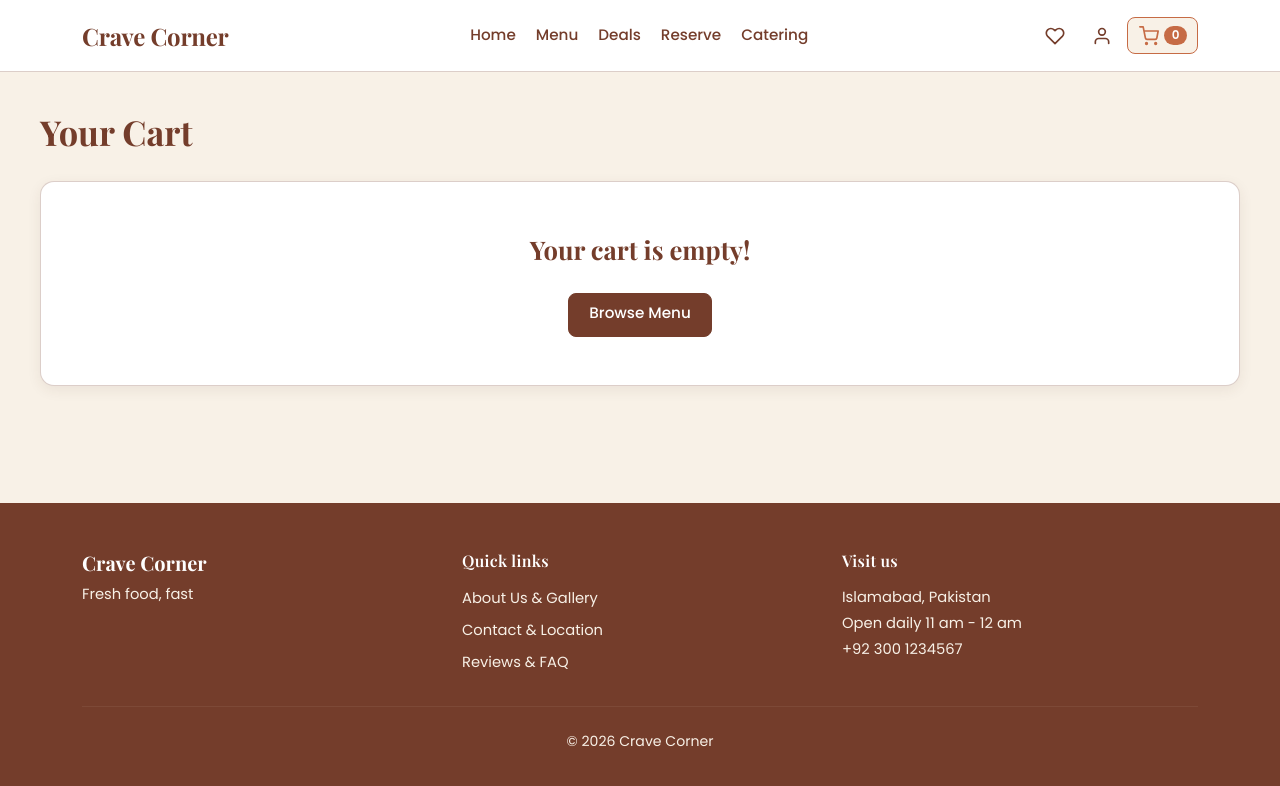
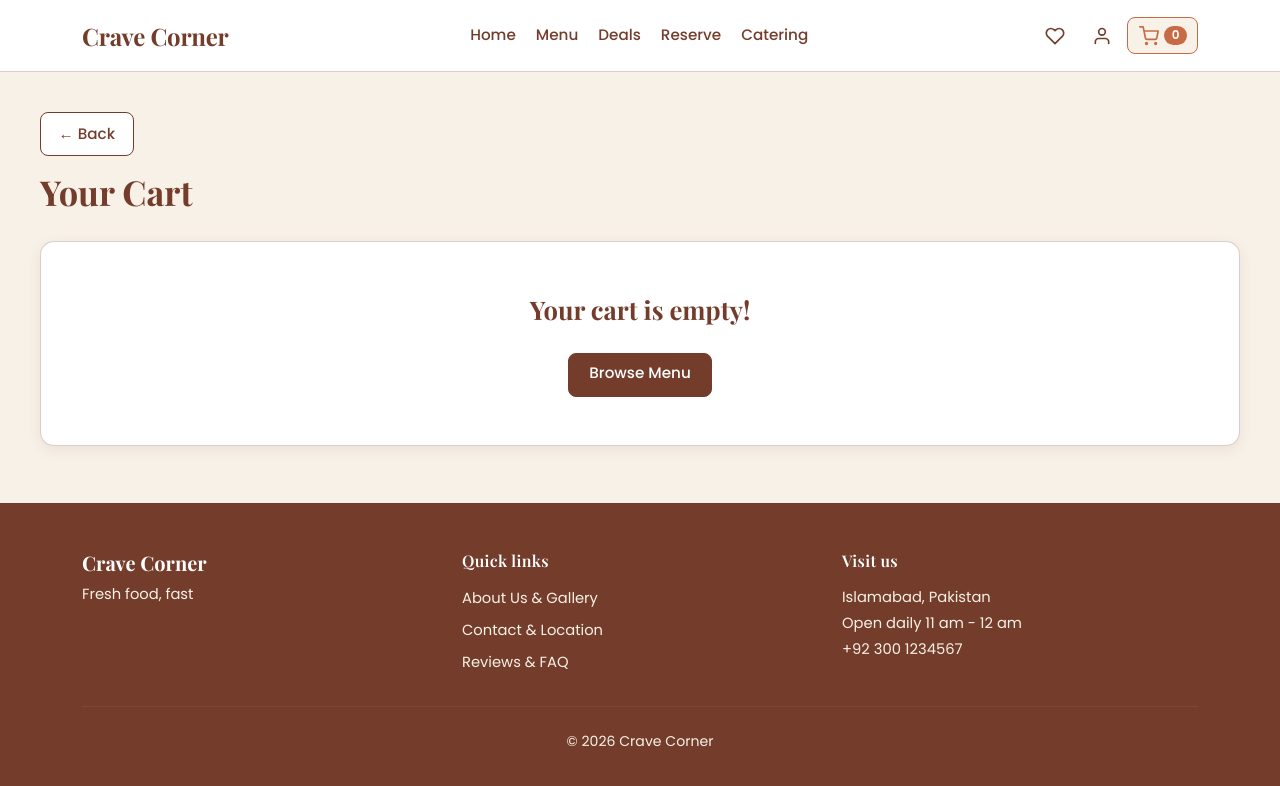
Before and after one commit to M-Ali-Afridi/SE-C_Group03_CraveCorner, a plain HTML site: page pages/cart.html in a window 1280 px wide. Drawn offline with nearby package versions, Linux system fonts and the light colour scheme.

Commit message:
Added Back button to cart page to return to previous page

```diff
--- a/css/cart.css
+++ b/css/cart.css
@@ -21,6 +21,22 @@
 .cart-container {
   max-width: 1200px;
   margin: 0 auto;
+}
+
+/* Back Button above Cart Title */
+.back-btn {
+  display: inline-flex;
+  align-items: center;
+  justify-content: center;
+  font-family: var(--cc-font-body);
+  min-height: 44px;
+  padding: 0.45rem 1.1rem;
+  margin-bottom: 1rem;
+}
+
+.back-btn:focus-visible {
+  outline: 2px solid var(--cc-terracotta);
+  outline-offset: 2px;
 }
 
 .cart-title {
--- a/js/cart.js
+++ b/js/cart.js
@@ -50,6 +50,7 @@ const ERROR_DISPLAY_MS = 3000;
 
 // Page filenames assumed across the group repository (pages/ folder)
 const HOME_PAGE = "../index.html";
+// Menu page filename (also used as fallback if Back is clicked with no history)
 const MENU_PAGE = "menu.html";
 const DISH_DETAILS_PAGE = "dish-details.html";
 const DEALS_PAGE = "deals.html";
@@ -622,12 +623,26 @@ function goToCheckout() {
   window.location.href = CHECKOUT_PAGE;
 }
 
+// Goes back to the previous page if history exists, otherwise opens menu.html
+function goBack() {
+  if (window.history.length > 1) {
+    window.history.back();
+  } else {
+    window.location.href = MENU_PAGE;
+  }
+}
+
 /* --------------------------------------------------------------------------
    Page Initialization
    -------------------------------------------------------------------------- */
 
 // Sets up initial event listeners and renders the cart when the page loads
 function initCartPage() {
+  var backBtn = document.getElementById("back-btn");
+  if (backBtn) {
+    backBtn.addEventListener("click", goBack);
+  }
+
   var applyPromoBtn = document.getElementById("apply-promo-btn");
   if (applyPromoBtn) {
     applyPromoBtn.addEventListener("click", applyPromo);
--- a/pages/cart.html
+++ b/pages/cart.html
@@ -24,6 +24,16 @@
   <!-- Main Cart Page Content -->
   <main class="cart-main">
     <div class="cart-container">
+      <!-- Back Button to return to the previous page or Menu -->
+      <button
+        type="button"
+        id="back-btn"
+        class="btn btn-cc-secondary cart-btn-secondary back-btn"
+        aria-label="Go back to the previous page"
+      >
+        &larr; Back
+      </button>
+
       <h1 class="cart-title">Your Cart</h1>
 
       <!-- Empty Cart State (shown when localStorage cc_cart is empty) -->
```
